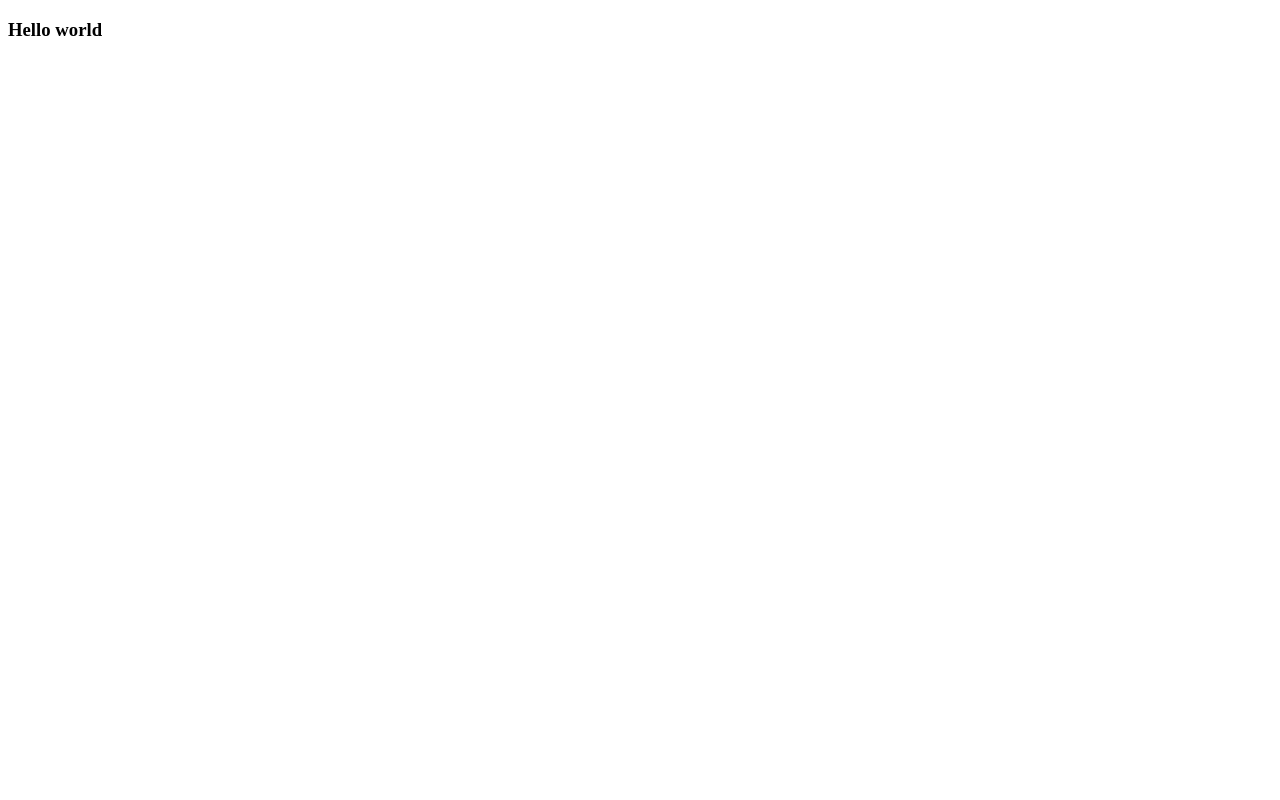
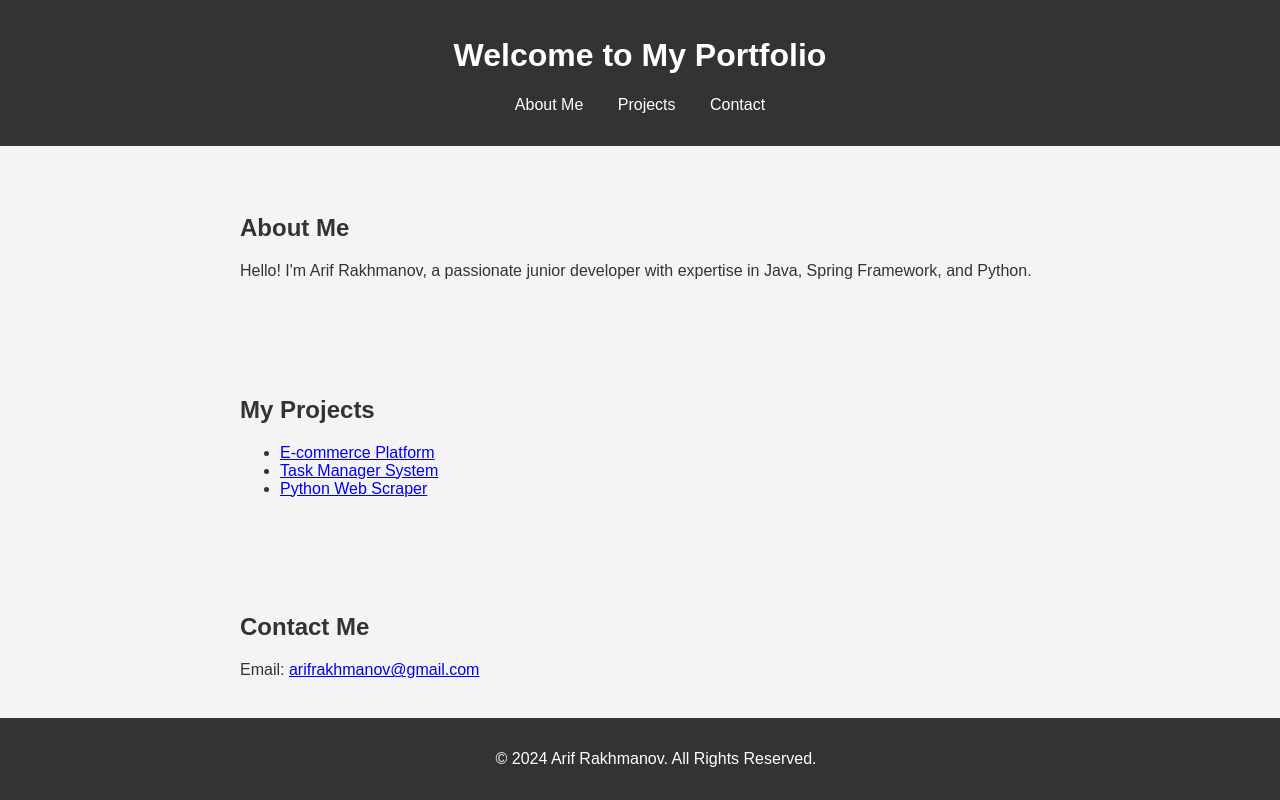
Before and after one commit to arifim/arifrakhmanov, a plain HTML site: page index.html in a window 1280 px wide. Drawn offline with Linux system fonts and the light colour scheme.

Commit message:
New Index page

```diff
--- a/index.html
+++ b/index.html
@@ -3,9 +3,42 @@
 <head>
     <meta charset="UTF-8">
     <meta name="viewport" content="width=device-width, initial-scale=1.0">
-    <title>Portfolio</title>
+    <title>Arif Rakhmanov Portfolio</title>
+    <link rel="stylesheet" href="styles.css">
 </head>
 <body>
-    <h3>Hello world</h3>
+    <header>
+        <h1>Welcome to My Portfolio</h1>
+        <nav>
+            <ul>
+                <li><a href="#about">About Me</a></li>
+                <li><a href="#projects">Projects</a></li>
+                <li><a href="#contact">Contact</a></li>
+            </ul>
+        </nav>
+    </header>
+
+    <section id="about">
+        <h2>About Me</h2>
+        <p>Hello! I'm Arif Rakhmanov, a passionate junior developer with expertise in Java, Spring Framework, and Python.</p>
+    </section>
+
+    <section id="projects">
+        <h2>My Projects</h2>
+        <ul>
+            <li><a href="https://github.com/arifrakhmanov/ecommerce-project">E-commerce Platform</a></li>
+            <li><a href="https://github.com/arifrakhmanov/task-manager">Task Manager System</a></li>
+            <li><a href="https://github.com/arifrakhmanov/python-scraper">Python Web Scraper</a></li>
+        </ul>
+    </section>
+
+    <section id="contact">
+        <h2>Contact Me</h2>
+        <p>Email: <a href="mailto:arifrakhmanov@gmail.com">arifrakhmanov@gmail.com</a></p>
+    </section>
+
+    <footer>
+        <p>&copy; 2024 Arif Rakhmanov. All Rights Reserved.</p>
+    </footer>
 </body>
 </html>
--- /dev/null
+++ b/styles.css
@@ -0,0 +1,45 @@
+body {
+    font-family: Arial, sans-serif;
+    margin: 0;
+    padding: 0;
+    background-color: #f4f4f4;
+    color: #333;
+}
+
+header {
+    background-color: #333;
+    color: white;
+    padding: 1rem;
+    text-align: center;
+}
+
+nav ul {
+    list-style: none;
+    padding: 0;
+}
+
+nav ul li {
+    display: inline;
+    margin: 0 15px;
+}
+
+nav ul li a {
+    color: white;
+    text-decoration: none;
+}
+
+section {
+    padding: 2rem;
+    margin: 1rem auto;
+    max-width: 800px;
+}
+
+footer {
+    background-color: #333;
+    color: white;
+    text-align: center;
+    padding: 1rem;
+    position: fixed;
+    bottom: 0;
+    width: 100%;
+}
```
